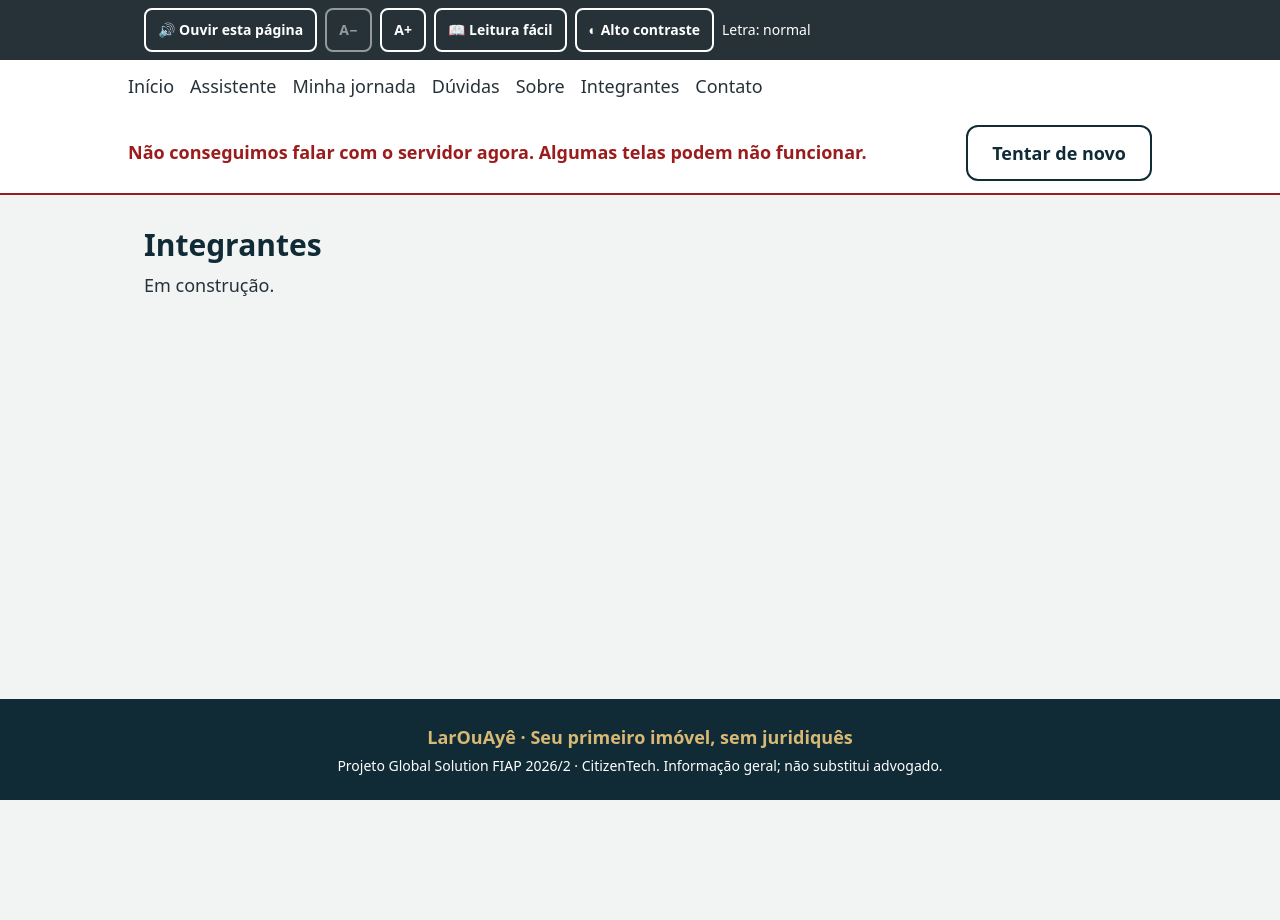
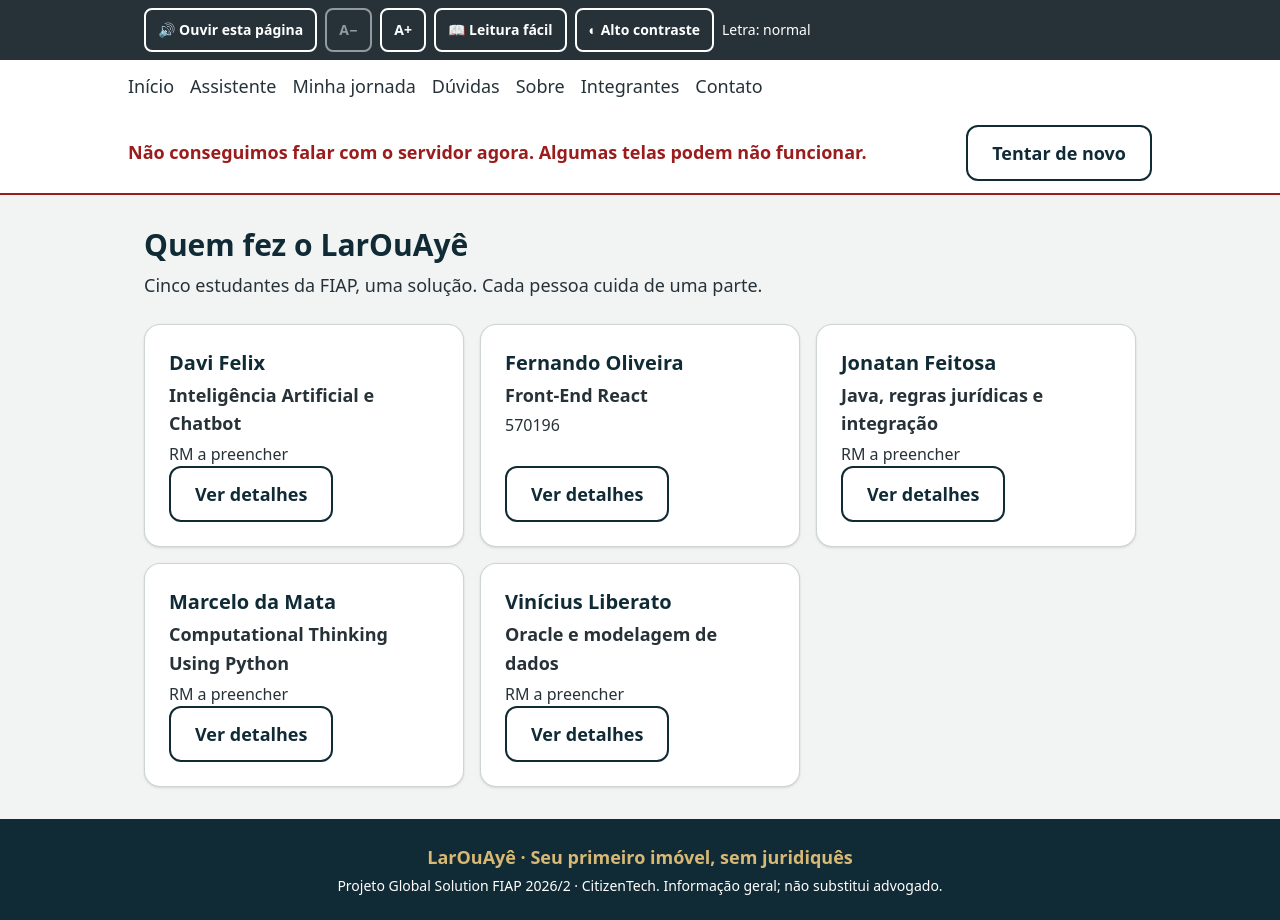
Before and after one commit to Jonatanfeitosa/larouaye-front-java, a React (Vite) app: page /integrantes in a window 1280 px wide. Before the commit the page ends 800 px from the top, so only its background shows below. Built offline with nearby package versions, Linux system fonts and the light colour scheme; no server answers.

Commit message:
feat(pages): cria a página Integrantes com os cartões do grupo

```diff
--- a/src/pages/Integrantes.tsx
+++ b/src/pages/Integrantes.tsx
@@ -1,12 +1,30 @@
+import { Card } from '../components/Card'
+import { LinkBotao } from '../components/LinkBotao'
+import { INTEGRANTES } from '../data/integrantes'
 import { useTituloPagina } from '../hooks/useTituloPagina'
 
-// Página provisória do núcleo. Quem é dono desta página SUBSTITUI este arquivo pela versão real.
 export function Integrantes() {
   useTituloPagina('Integrantes')
   return (
-    <section aria-labelledby="titulo-pagina">
-      <h1 id="titulo-pagina" className="text-3xl font-bold">Integrantes</h1>
-      <p className="mt-2">Em construção.</p>
+    <section aria-labelledby="titulo-integrantes">
+      <h1 id="titulo-integrantes" className="text-3xl font-bold">
+        Quem fez o LarOuAyê
+      </h1>
+      <p className="mt-2">Cinco estudantes da FIAP, uma solução. Cada pessoa cuida de uma parte.</p>
+      <ul className="mt-6 grid gap-4 md:grid-cols-2 lg:grid-cols-3">
+        {INTEGRANTES.map((i) => (
+          <li key={i.id}>
+            <Card className="flex h-full flex-col">
+              <h2 className="text-xl font-bold">{i.nome}</h2>
+              <p className="mt-1 font-semibold">{i.papel}</p>
+              <p className="mt-1 text-base">{i.rm}</p>
+              <LinkBotao to={`/integrantes/${i.id}`} variante="secundario" className="mt-auto self-start">
+                Ver detalhes<span className="sr-only"> de {i.nome}</span>
+              </LinkBotao>
+            </Card>
+          </li>
+        ))}
+      </ul>
     </section>
   )
 }
```
